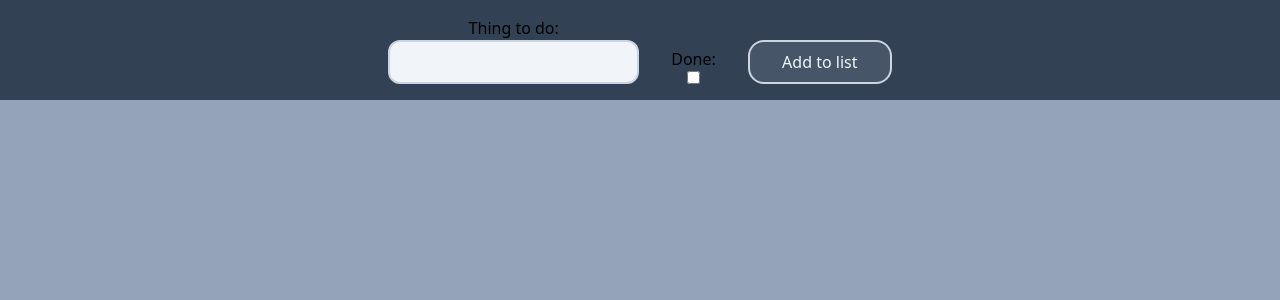
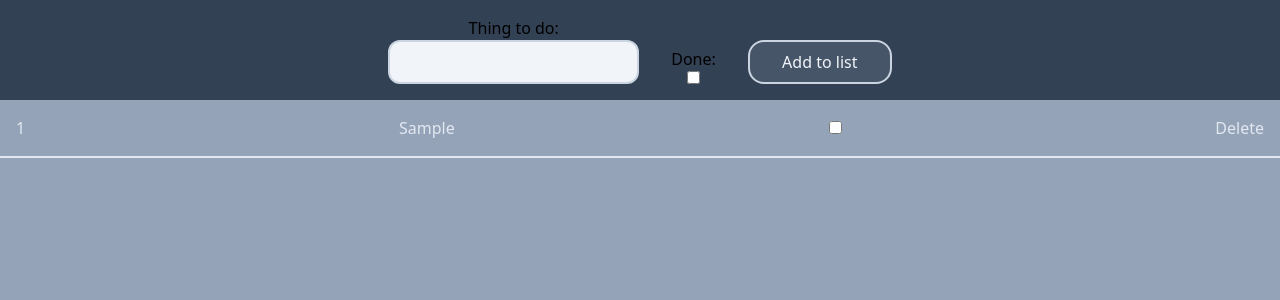
Before and after one commit to ChristofferGylin/react-todo-list, a React (Vite) app: page / in a window 1280 px wide. Both pictures are taken after typing "Sample" into the empty fields and a click on the button "Add to list". Shown: the top 300 px of the page. Built offline with nearby package versions, Linux system fonts and the light colour scheme.

Commit message:
Created List and ListItem components

```diff
--- a/src/App.jsx
+++ b/src/App.jsx
@@ -1,13 +1,15 @@
 import { useState } from 'react'
 import InputBar from './InputBar'
+import List from './List';
 
 
 function App() {
   const [data, setData] = useState([]);
 
   return (
-    <div className="App flex w-full justify-center">
+    <div className="App flex flex-col w-full justify-start items-center">
       <InputBar data={data} setData={setData} />
+      <List data={data} />
     </div>
   )
 }
--- /dev/null
+++ b/src/List.jsx
@@ -0,0 +1,18 @@
+import ListItem from "./ListItem";
+
+const List = (props) => {
+
+    return (
+
+        props.data.map((element, i) => {
+
+            return (
+                <ListItem key={element.id} index={i} title={element.title} isDone={element.isDone} id={element.id} />
+            )
+
+        })
+
+    )
+}
+
+export default List;
--- /dev/null
+++ b/src/ListItem.jsx
@@ -0,0 +1,21 @@
+const ListItem = (props) => {
+
+    const index = props.index;
+    const title = props.title;
+    const isDone = props.isDone;
+    const itemId = props.id;
+
+    return (
+
+        <div className="flex w-full justify-between p-4 border-b-2 border-slate-200 text-slate-200">
+            <div className="font-medium">{index + 1}</div>
+            <div>{title}</div>
+            <div><input type="checkbox" checked={isDone} onChange={() => { checkboxChange(itemId) }} /></div>
+            <div><button onClick={() => { deleteItem(itemId) }}>Delete</button></div>
+        </div>
+
+    )
+
+}
+
+export default ListItem
```
